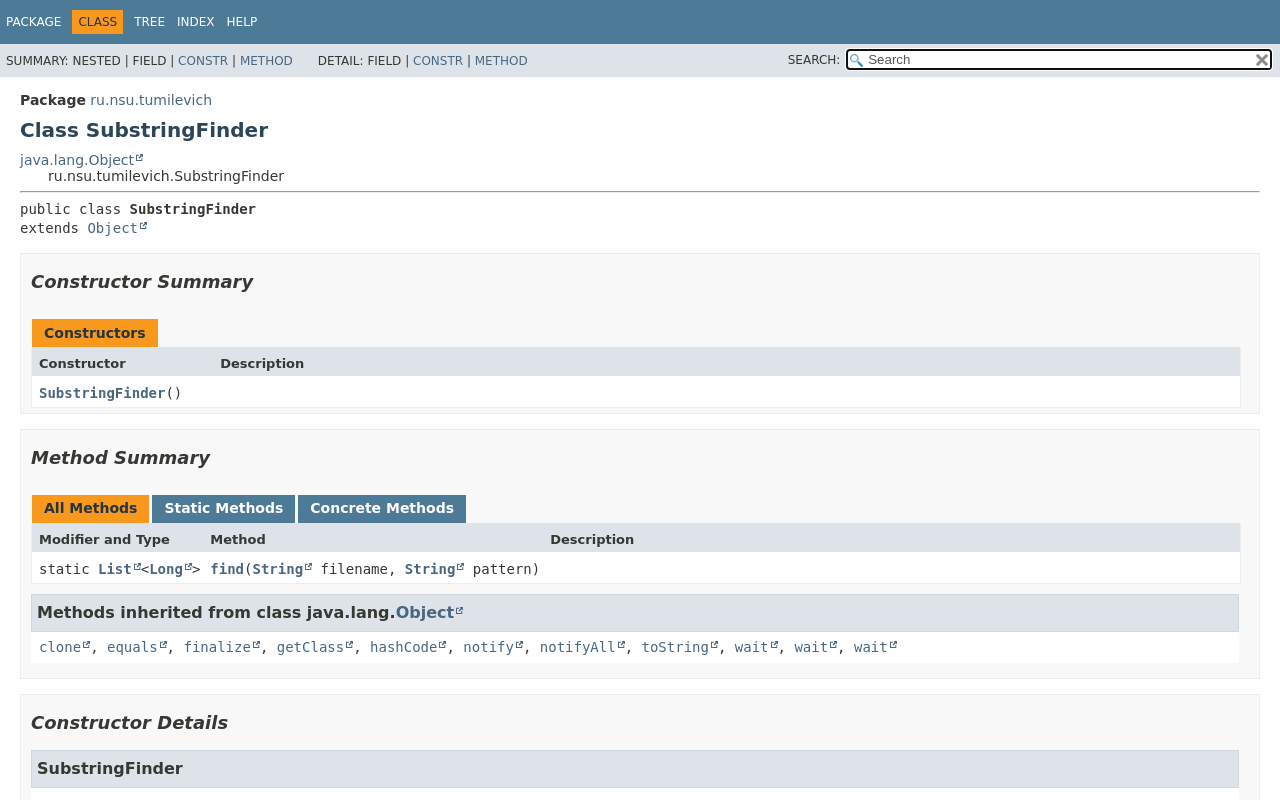
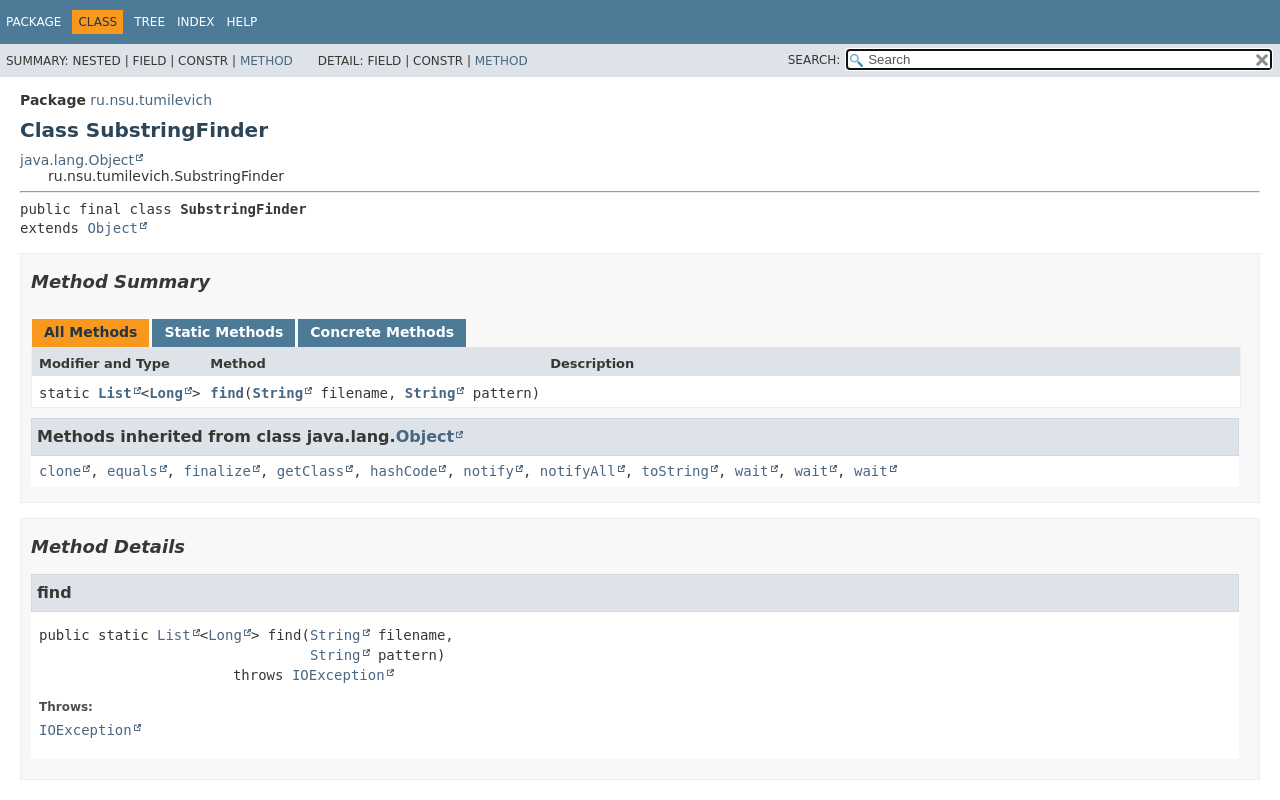
Before and after one commit to ViktorTum/OOP, a plain HTML site: page Task_1_3_1/ru/nsu/tumilevich/SubstringFinder.html in a window 1280 px wide. Drawn offline with Linux system fonts and the light colour scheme; a web font is replaced by a local one.

Commit message:
Deploying to gh-pages from @ ViktorTum/OOP@3bcbbd110b9dee75904fe0cbd01b25ed471c23a7 🚀

```diff
--- a/Task_1_3_1/member-search-index.js
+++ b/Task_1_3_1/member-search-index.js
@@ -1 +1 @@
-memberSearchIndex = [{"p":"ru.nsu.tumilevich","c":"SubstringFinder","l":"find(String, String)","u":"find(java.lang.String,java.lang.String)"},{"p":"ru.nsu.tumilevich","c":"SubstringFinder","l":"SubstringFinder()","u":"%3Cinit%3E()"}];updateSearchResults();
+memberSearchIndex = [{"p":"ru.nsu.tumilevich","c":"SubstringFinder","l":"find(String, String)","u":"find(java.lang.String,java.lang.String)"}];updateSearchResults();
--- a/Task_1_3_1/ru/nsu/tumilevich/SubstringFinder.html
+++ b/Task_1_3_1/ru/nsu/tumilevich/SubstringFinder.html
@@ -44,13 +44,13 @@ loadScripts(document, 'script');</script>
 <li>Summary:&nbsp;</li>
 <li>Nested&nbsp;|&nbsp;</li>
 <li>Field&nbsp;|&nbsp;</li>
-<li><a href="#constructor-summary">Constr</a>&nbsp;|&nbsp;</li>
+<li>Constr&nbsp;|&nbsp;</li>
 <li><a href="#method-summary">Method</a></li>
 </ul>
 <ul class="sub-nav-list">
 <li>Detail:&nbsp;</li>
 <li>Field&nbsp;|&nbsp;</li>
-<li><a href="#constructor-detail">Constr</a>&nbsp;|&nbsp;</li>
+<li>Constr&nbsp;|&nbsp;</li>
 <li><a href="#method-detail">Method</a></li>
 </ul>
 </div>
@@ -74,24 +74,11 @@ loadScripts(document, 'script');</script>
 </div>
 <section class="class-description" id="class-description">
 <hr>
-<div class="type-signature"><span class="modifiers">public class </span><span class="element-name type-name-label">SubstringFinder</span>
+<div class="type-signature"><span class="modifiers">public final class </span><span class="element-name type-name-label">SubstringFinder</span>
 <span class="extends-implements">extends <a href="https://docs.oracle.com/en/java/javase/17/docs/api/java.base/java/lang/Object.html" title="class or interface in java.lang" class="external-link">Object</a></span></div>
 </section>
 <section class="summary">
 <ul class="summary-list">
-<!-- ======== CONSTRUCTOR SUMMARY ======== -->
-<li>
-<section class="constructor-summary" id="constructor-summary">
-<h2>Constructor Summary</h2>
-<div class="caption"><span>Constructors</span></div>
-<div class="summary-table two-column-summary">
-<div class="table-header col-first">Constructor</div>
-<div class="table-header col-last">Description</div>
-<div class="col-constructor-name even-row-color"><code><a href="#%3Cinit%3E()" class="member-name-link">SubstringFinder</a>()</code></div>
-<div class="col-last even-row-color">&nbsp;</div>
-</div>
-</section>
-</li>
 <!-- ========== METHOD SUMMARY =========== -->
 <li>
 <section class="method-summary" id="method-summary">
@@ -119,20 +106,6 @@ loadScripts(document, 'script');</script>
 </section>
 <section class="details">
 <ul class="details-list">
-<!-- ========= CONSTRUCTOR DETAIL ======== -->
-<li>
-<section class="constructor-details" id="constructor-detail">
-<h2>Constructor Details</h2>
-<ul class="member-list">
-<li>
-<section class="detail" id="&lt;init&gt;()">
-<h3>SubstringFinder</h3>
-<div class="member-signature"><span class="modifiers">public</span>&nbsp;<span class="element-name">SubstringFinder</span>()</div>
-</section>
-</li>
-</ul>
-</section>
-</li>
 <!-- ============ METHOD DETAIL ========== -->
 <li>
 <section class="method-details" id="method-detail">
```
Also changed, not shown: Task_1_3_1/index-all.html (+0 -2 lines).
